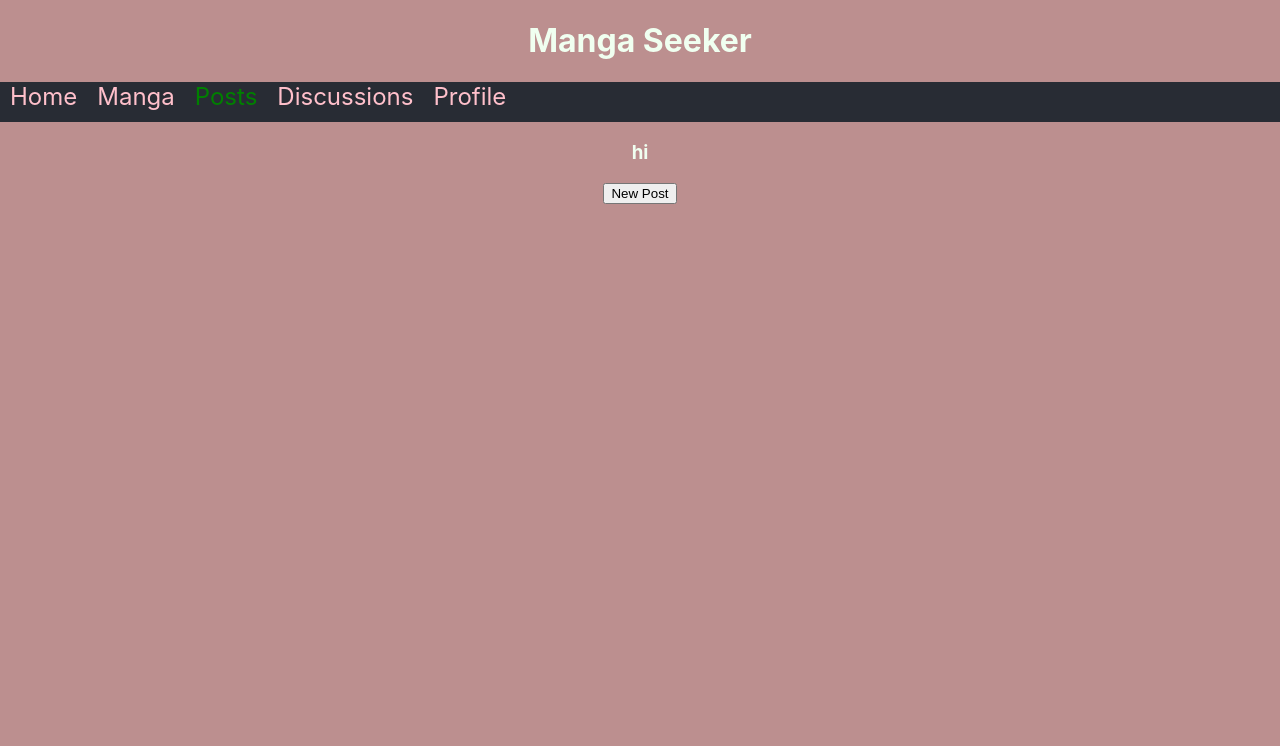
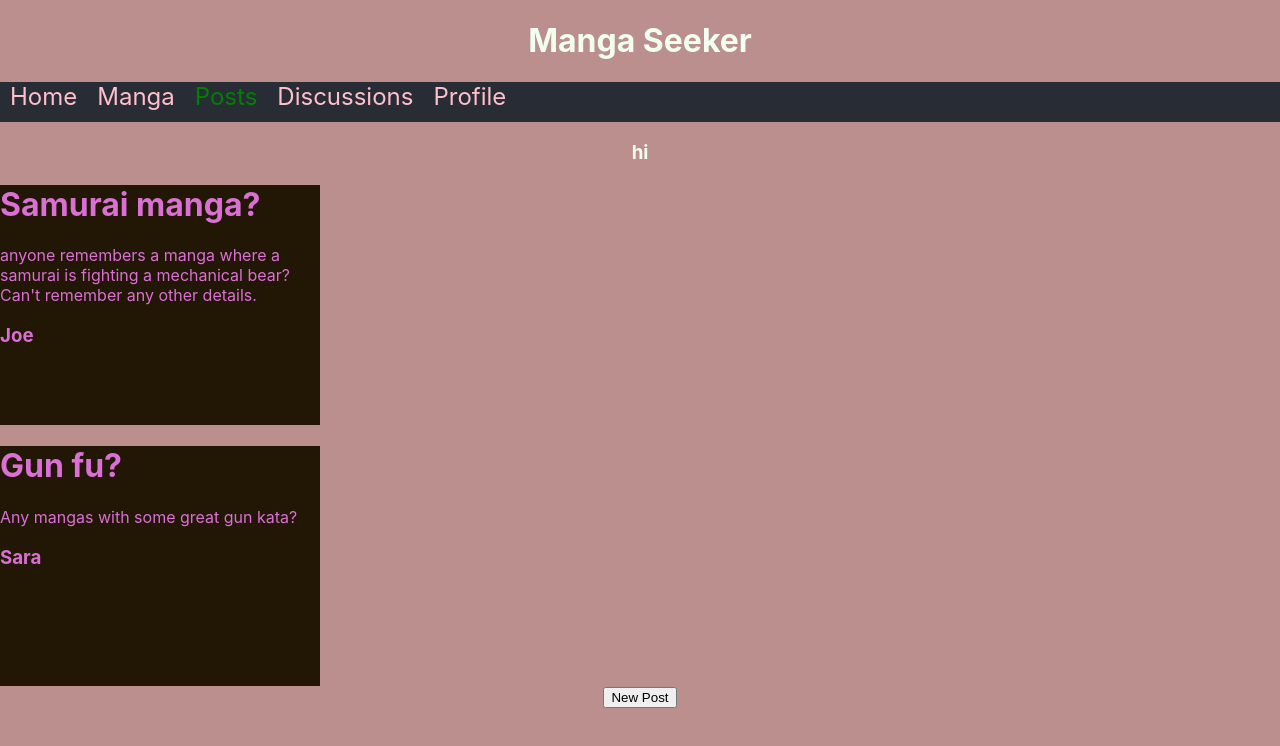
Before and after one commit to Gamoundo/Manga-Source, a React (Create React App) app in the folder manga-frontend/: page /posts in a window 1280 px wide. Shown: the top 746 px of the page. Built offline with nearby package versions, Linux system fonts and the light colour scheme.

Commit message:
sent down the props to posts

```diff
--- a/manga-frontend/src/App.js
+++ b/manga-frontend/src/App.js
@@ -39,6 +39,8 @@ let uD = []
 uP.push(posts.filter(post => post.userName === "Joe"))
 uD.push(discussions.filter(discus => discus.userName === "Joe"))
 
+console.log(uP)
+
 
 
   return (
@@ -48,8 +50,22 @@ uD.push(discussions.filter(discus => discus.userName === "Joe"))
       <Navbar />
 
       <Route exact path= '/' />
-      <Route exact path= '/posts' component ={Posts}/>
-      <Route exact path= '/discussions' component ={Discussions}/>
+      <Route exact path= '/posts'  render={routeProps => (
+        <Posts
+        {...routeProps}
+        allPosts={posts}
+
+        />
+        )}
+        />
+      <Route exact path= '/discussions'  render={routeProps => (
+        <Discussions
+        {...routeProps}
+
+        Disc={discussions}
+        />
+        )}
+        />
       <Route exact path= '/manga' component ={Manga}/>
       <Route exact path= '/user'  render={routeProps => (
         <User
--- /dev/null
+++ b/manga-frontend/src/Comment.js
@@ -0,0 +1,14 @@
+import React from 'react';
+
+function Comment(props) {
+
+    return(
+        <div className="manga">
+            <h1>{props.title}</h1>
+            <p>{props.content}</p>
+            <h3>{props.userName}</h3>
+        </div>
+    )
+}
+
+export default Comment;
--- a/manga-frontend/src/Posts.js
+++ b/manga-frontend/src/Posts.js
@@ -1,14 +1,38 @@
 import React from 'react'
+import Comment from './Comment'
 
 class Posts extends React.Component {
 
     state ={
-        post: []
+        posts: this.props.allPosts || []
+
+    }
+
+    displayPosts = () => {
+
+        return(this.state.posts.map((post) => {
+            console.log(post)
+            return(
+               <Comment
+                 key={post.id}
+                 userName={post.userName}
+                 title={post.title}
+                 content={post.content}
+                 responses={post.responses}
+
+
+
+               />
+
+            )
+        }))
     }
     render() {
+        console.log(this.props.allPosts)
         return (
         <div className="post">
             <h3>hi</h3>
+            {this.state.posts && this.displayPosts()}
             <button> New Post</button>
         </div>
 
```
